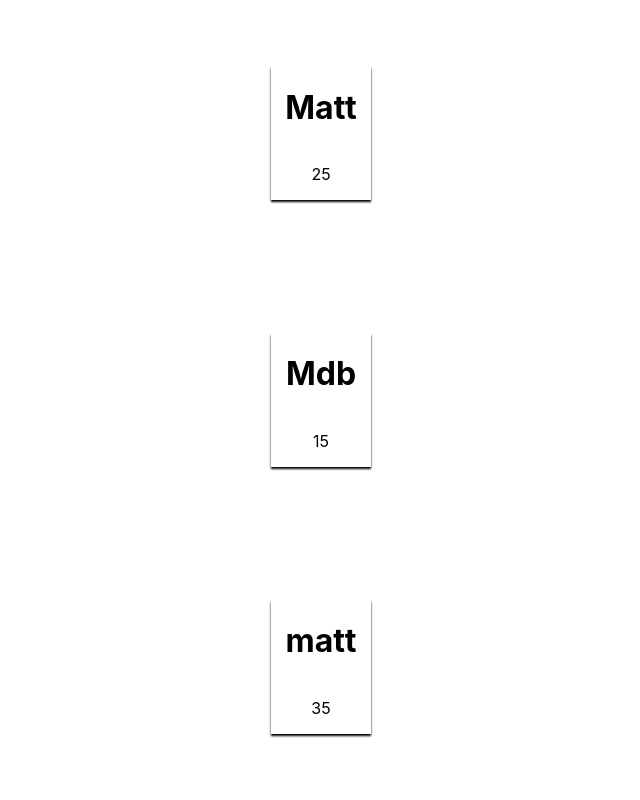
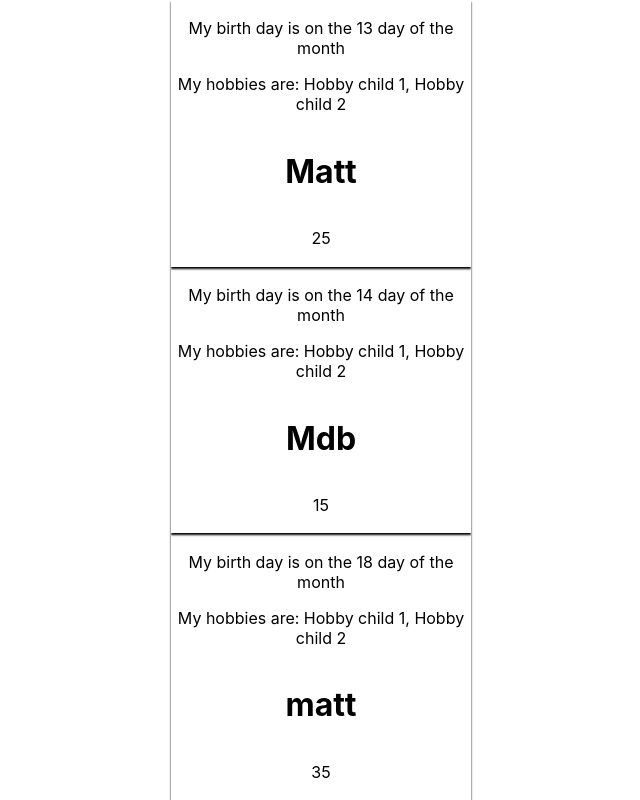
Before and after one commit to Mdbaker19/react-practice, a React (Create React App) app: page / in a window 1280 px wide. Shown: the whole page, without its empty margins (319-959 px from the left). Built offline with nearby package versions, Linux system fonts and the light colour scheme.

Commit message:
added dynamic content, children elements

```diff
--- a/src/App.css
+++ b/src/App.css
@@ -12,9 +12,11 @@
 }
 .personCard{
     box-shadow: 0 2px 2px #000;
-    width: 100px;
+    width: 300px;
+    height: 300px;
     display: flex;
     flex-direction: column;
     align-items: center;
+    text-align: center;
     justify-content: center;
 }
--- a/src/App.js
+++ b/src/App.js
@@ -1,12 +1,14 @@
 import './App.css';
+import Person from "./Person/Person";
 
-function App(person) {
+function App(props) {
 
   // jsx syntax
   return (
     <div className="personCard">
-      <h1>{person.name}</h1>
-      <p>{person.age}</p>
+        <Person day={props.day}>Hobby child 1, Hobby child 2</Person>
+        <h1>{props.name}</h1>
+        <p>{props.age}</p>
     </div>
   );
 }
--- /dev/null
+++ b/src/Person/Person.js
@@ -0,0 +1,13 @@
+import React from 'react';
+
+const person = (props) => {
+    return (
+        <div>
+            <p>My birth day is on the {props.day} day of the month</p>
+            {/*children refers to the html in between the tags, empty tag if no info passed in tags*/}
+            <p>My hobbies are: {props.children}</p>
+        </div>
+    )
+}
+
+export default person;
--- a/src/index.js
+++ b/src/index.js
@@ -6,9 +6,9 @@ import reportWebVitals from './reportWebVitals';
 
 let app = (
     <div id="main">
-        <App name="Matt" age ="25"/>
-        <App name="Mdb" age ="15"/>
-        <App name="matt" age ="35"/>
+        <App name="Matt" age ="25" day="13"/>
+        <App name="Mdb" age ="15" day="14"/>
+        <App name="matt" age ="35" day="18"/>
     </div>
 );
 
```
Also changed, not shown: 1 other file (tests, documents, lock files or other folders).
